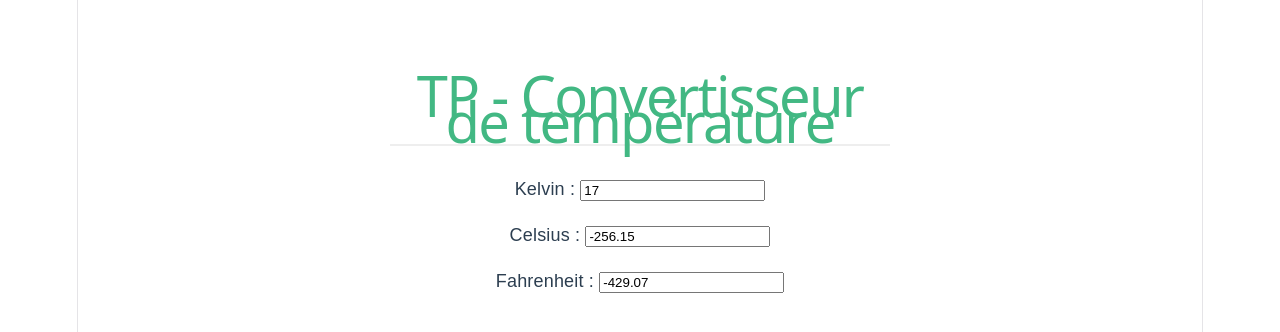
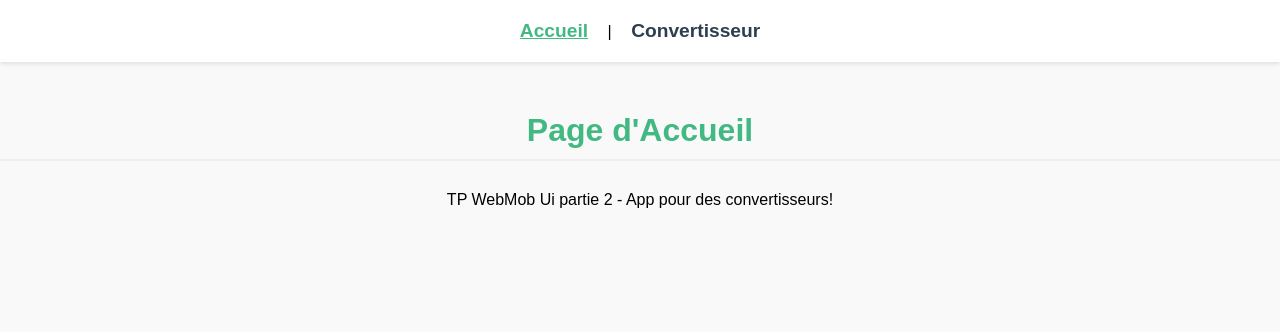
Before and after one commit to Pantufas17/webmobuiChabloz, a Vue app: page / in a window 1280 px wide. Shown: the top 332 px of the page. Built offline with nearby package versions, Linux system fonts and the light colour scheme.

Commit message:
Mise en place de router

```diff
--- a/package.json
+++ b/package.json
@@ -9,7 +9,8 @@
     "preview": "vite preview"
   },
   "dependencies": {
-    "vue": "^3.5.30"
+    "vue": "^3.5.30",
+    "vue-router": "^5.0.4"
   },
   "devDependencies": {
     "@vitejs/plugin-vue": "^6.0.5",
--- a/src/App.vue
+++ b/src/App.vue
@@ -1,56 +1,39 @@
-<script setup>
-import { ref, computed } from 'vue'
-import ChampTemperature from './components/ChampTemperature.vue'
+<template>
+  <div>
+    <nav class="menu">
+      <RouterLink to="/">Accueil</RouterLink> |
+      <RouterLink to="/temperature">Convertisseur</RouterLink>
+    </nav>
 
-const temperatureKelvin = ref(17)
-
-const tempKelvin = computed({
-  get: () => temperatureKelvin.value,
-  set: (val) => { temperatureKelvin.value = Number(val) }
-})
-
-const tempCelsius = computed({
-  get: () => temperatureKelvin.value - 273.15,
-  set: (val) => { temperatureKelvin.value = Number(val) + 273.15 }
-})
-
-const tempFahrenheit = computed({
-  get: () => (temperatureKelvin.value - 273.15) * 9 / 5 + 32,
-  set: (val) => { temperatureKelvin.value = (Number(val) - 32) * 5 / 9 + 273.15 }
-})
-</script>
-
-<template>
-  <main class="simple-container">
-    <h1>TP - Convertisseur de température</h1>
-
-    <div class="fields-container">
-      <ChampTemperature label="Kelvin" v-model="tempKelvin" />
-      <ChampTemperature label="Celsius" v-model="tempCelsius" />
-      <ChampTemperature label="Fahrenheit" v-model="tempFahrenheit" />
-    </div>
-  </main>
+    <RouterView />
+  </div>
 </template>
 
 <style>
-/* Un style beaucoup plus classique et épuré */
-.simple-container {
-  max-width: 500px;
-  margin: 50px auto; /* Centre le tout avec une marge en haut */
+body {
+  margin: 0;
   font-family: Arial, sans-serif;
-  color: #2c3e50;
+  background-color: #f9f9f9;
 }
 
-h1 {
-  color: #42b883; /* Le vert classique de Vue.js */
-  border-bottom: 2px solid #eee;
-  padding-bottom: 10px;
-  margin-bottom: 30px;
+.menu {
+  text-align: center;
+  padding: 20px;
+  background-color: white;
+  box-shadow: 0 2px 4px rgba(0,0,0,0.1);
+  margin-bottom: 20px;
 }
 
-.fields-container {
-  display: flex;
-  flex-direction: column;
-  gap: 20px;
+.menu a {
+  color: #2c3e50;
+  text-decoration: none;
+  font-size: 1.2rem;
+  margin: 0 15px;
+  font-weight: bold;
+}
+
+.menu a.router-link-active {
+  color: #42b883;
+  text-decoration: underline;
 }
 </style>
--- a/src/main.js
+++ b/src/main.js
@@ -1,5 +1,7 @@
 import { createApp } from 'vue'
-import './style.css'
 import App from './App.vue'
+import router from './router.js' // On importe notre routeur
 
-createApp(App).mount('#app')
+const app = createApp(App)
+app.use(router) // On dit à Vue de l'utiliser
+app.mount('#app')
--- /dev/null
+++ b/src/router.js
@@ -0,0 +1,13 @@
+import { createRouter, createWebHistory } from 'vue-router'
+import HomeView from './views/HomeView.vue'
+import TemperatureView from './views/TemperatureView.vue'
+
+const router = createRouter({
+  history: createWebHistory(),
+  routes: [
+    { path: '/', component: HomeView },
+    { path: '/temperature', component: TemperatureView }
+  ]
+})
+
+export default router
--- /dev/null
+++ b/src/views/HomeView.vue
@@ -0,0 +1,6 @@
+<template>
+  <div style="text-align: center; margin-top: 50px;">
+    <h1>Page d'Accueil</h1>
+    <p>TP WebMob Ui partie 2 - App pour des convertisseurs!</p>
+  </div>
+</template>
--- /dev/null
+++ b/src/views/TemperatureView.vue
@@ -0,0 +1,55 @@
+<script setup>
+import { ref, computed } from 'vue'
+import ChampTemperature from '../components/ChampTemperature.vue'
+
+const temperatureKelvin = ref(17)
+
+const tempKelvin = computed({
+  get: () => temperatureKelvin.value,
+  set: (val) => { temperatureKelvin.value = Number(val) }
+})
+
+const tempCelsius = computed({
+  get: () => temperatureKelvin.value - 273.15,
+  set: (val) => { temperatureKelvin.value = Number(val) + 273.15 }
+})
+
+const tempFahrenheit = computed({
+  get: () => (temperatureKelvin.value - 273.15) * 9 / 5 + 32,
+  set: (val) => { temperatureKelvin.value = (Number(val) - 32) * 5 / 9 + 273.15 }
+})
+</script>
+
+<template>
+  <main class="simple-container">
+    <h1>TP - Convertisseur de température</h1>
+
+    <div class="fields-container">
+      <ChampTemperature label="Kelvin" v-model="tempKelvin" />
+      <ChampTemperature label="Celsius" v-model="tempCelsius" />
+      <ChampTemperature label="Fahrenheit" v-model="tempFahrenheit" />
+    </div>
+  </main>
+</template>
+
+<style>
+.simple-container {
+  max-width: 500px;
+  margin: 50px auto;
+  font-family: Arial, sans-serif;
+  color: #2c3e50;
+}
+
+h1 {
+  color: #42b883;
+  border-bottom: 2px solid #eee;
+  padding-bottom: 10px;
+  margin-bottom: 30px;
+}
+
+.fields-container {
+  display: flex;
+  flex-direction: column;
+  gap: 20px;
+}
+</style>
```
Also changed, not shown: 1 other file (tests, documents, lock files or other folders).
